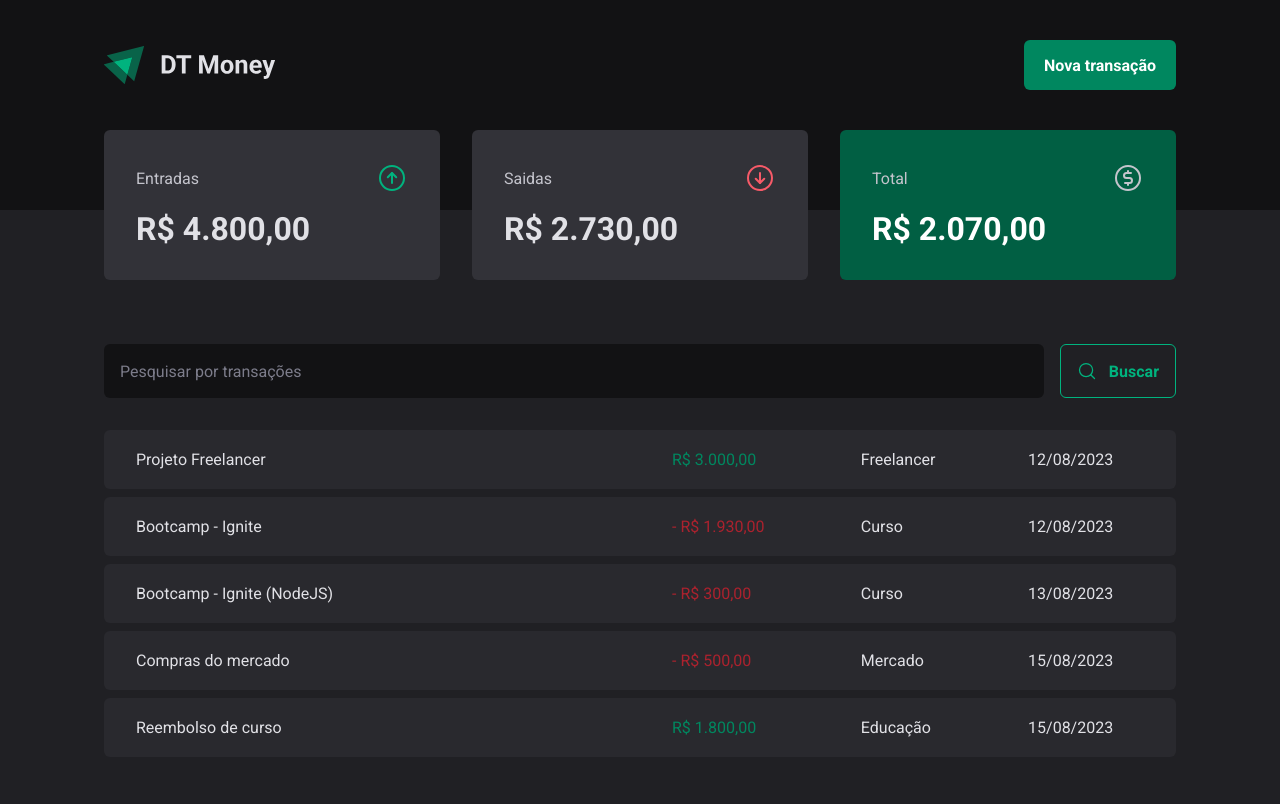
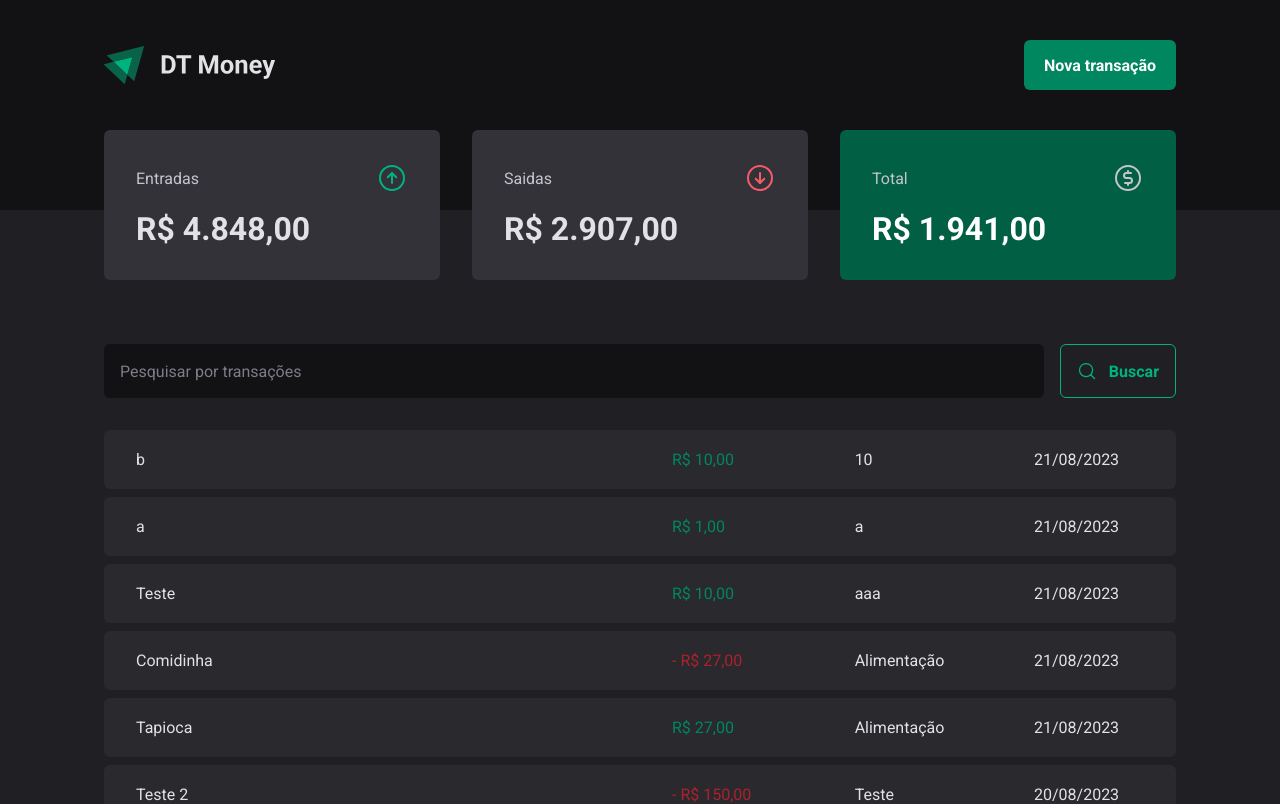
Before and after one commit to DanielFariias/dt-money, a React (Vite) app: page / in a window 1280 px wide. Shown: the top 804 px of the page. Built offline with nearby package versions, Linux system fonts and the light colour scheme; data requests are answered from the project's data file.

Commit message:
feat: :art: Criando uma nova transação

```diff
--- a/package.json
+++ b/package.json
@@ -18,7 +18,9 @@
     "react": "^18.2.0",
     "react-dom": "^18.2.0",
     "react-hook-form": "^7.45.4",
+    "scheduler": "^0.23.0",
     "styled-components": "^6.0.7",
+    "use-context-selector": "^1.4.1",
     "zod": "^3.22.2"
   },
   "devDependencies": {
--- a/server.json
+++ b/server.json
@@ -39,6 +39,54 @@
       "type": "income",
       "createdAt": "2023-08-15T02:27:02.860Z",
       "id": 5
+    },
+    {
+      "description": "Teste 2",
+      "price": 150,
+      "category": "Teste",
+      "type": "outcome",
+      "createdAt": "2023-08-20T18:54:35.745Z",
+      "id": 7
+    },
+    {
+      "description": "Tapioca",
+      "price": 27,
+      "category": "Alimentação",
+      "type": "income",
+      "createdAt": "2023-08-21T22:36:02.979Z",
+      "id": 8
+    },
+    {
+      "description": "Comidinha",
+      "price": 27,
+      "category": "Alimentação",
+      "type": "outcome",
+      "createdAt": "2023-08-21T23:09:34.113Z",
+      "id": 9
+    },
+    {
+      "description": "Teste",
+      "price": 10,
+      "category": "aaa",
+      "type": "income",
+      "createdAt": "2023-08-21T23:14:53.833Z",
+      "id": 10
+    },
+    {
+      "description": "a",
+      "price": 1,
+      "category": "a",
+      "type": "income",
+      "createdAt": "2023-08-21T23:15:26.344Z",
+      "id": 11
+    },
+    {
+      "description": "b",
+      "price": 10,
+      "category": "10",
+      "type": "income",
+      "createdAt": "2023-08-21T23:16:12.676Z",
+      "id": 12
     }
   ]
 }
--- a/src/components/header/index.tsx
+++ b/src/components/header/index.tsx
@@ -3,19 +3,26 @@ import * as S from './styles'
 import logoImg from '../../assets/logo.svg'
 import * as Dialog from '@radix-ui/react-dialog'
 import { NewTransactionModal } from '../new-transaction-modal'
+import { useState } from 'react'
 
 export function Header() {
+  const [isOpenModal, setIsOpenModal] = useState(false)
+
+  function handleToggleModal() {
+    setIsOpenModal((prevState) => !prevState)
+  }
+
   return (
     <S.Wrapper>
       <S.Content className="container">
         <img src={logoImg} alt="" />
 
-        <Dialog.Root>
+        <Dialog.Root open={isOpenModal} onOpenChange={handleToggleModal}>
           <Dialog.Trigger asChild>
             <S.NewTransactionButton>Nova transação</S.NewTransactionButton>
           </Dialog.Trigger>
 
-          <NewTransactionModal />
+          <NewTransactionModal onToggleModal={handleToggleModal} />
         </Dialog.Root>
       </S.Content>
     </S.Wrapper>
--- a/src/components/new-transaction-modal/index.tsx
+++ b/src/components/new-transaction-modal/index.tsx
@@ -8,6 +8,8 @@ import * as Dialog from '@radix-ui/react-dialog'
 import * as z from 'zod'
 
 import * as S from './styles'
+import { useContext } from 'react'
+import { TransactionsContext } from '@/contexts/transactions-context'
 
 const newTransactionFormSchema = z.object({
   description: z.string().nonempty({ message: 'Descrição é obrigatória' }),
@@ -18,7 +20,14 @@ const newTransactionFormSchema = z.object({
 
 type TNewTransactionFormSchemaType = z.infer<typeof newTransactionFormSchema>
 
-export function NewTransactionModal() {
+interface INewTransactionModalProps {
+  onToggleModal: () => void
+}
+
+export function NewTransactionModal({
+  onToggleModal,
+}: INewTransactionModalProps) {
+  const { onCreateTransaction } = useContext(TransactionsContext)
   const {
     register,
     handleSubmit,
@@ -34,8 +43,12 @@ export function NewTransactionModal() {
   async function handleCreateNewTransaction(
     data: TNewTransactionFormSchemaType,
   ) {
-    await new Promise((resolve) => setTimeout(resolve, 2000))
-    console.log(data)
+    try {
+      await onCreateTransaction(data)
+      onToggleModal()
+    } catch (error) {
+      console.log(error)
+    }
   }
   return (
     <Dialog.Portal>
--- a/src/contexts/transactions-context.tsx
+++ b/src/contexts/transactions-context.tsx
@@ -4,9 +4,17 @@ import transactionsService from '@/services/transactions-service'
 
 import { ITransaction } from '@/types/transaction'
 
+interface INewTransaction {
+  description: string
+  price: number
+  category: string
+  type: 'income' | 'outcome'
+}
+
 interface ITransactionsContextData {
   transactions: ITransaction[]
   onGetTransactions: (query: string) => Promise<void>
+  onCreateTransaction: (data: INewTransaction) => Promise<void>
 }
 
 export const TransactionsContext = createContext({} as ITransactionsContextData)
@@ -16,9 +24,27 @@ export function TransactionsProvider({ children }: { children: ReactNode }) {
 
   async function getTransactions(query: string = '') {
     try {
-      const contactsList = await transactionsService.getByQuery(query)
+      const params = {
+        _sort: 'createdAt',
+        _order: 'desc',
+      }
+
+      const contactsList = await transactionsService.getByQuery(query, params)
 
       setTransactions(contactsList)
+    } catch (error) {
+      console.log(error)
+    }
+  }
+
+  async function createTransaction(data: INewTransaction) {
+    try {
+      const newTransaction = await transactionsService.create({
+        ...data,
+        createdAt: new Date(),
+      })
+
+      setTransactions((prevState) => [newTransaction, ...prevState])
     } catch (error) {
       console.log(error)
     }
@@ -33,6 +59,7 @@ export function TransactionsProvider({ children }: { children: ReactNode }) {
       value={{
         transactions,
         onGetTransactions: getTransactions,
+        onCreateTransaction: createTransaction,
       }}
     >
       {children}
--- a/src/services/http-client.ts
+++ b/src/services/http-client.ts
@@ -1,3 +1,4 @@
+/* eslint-disable @typescript-eslint/no-explicit-any */
 import APIError from '../errors/api-error'
 
 interface IOptions {
--- a/src/services/transactions-service.ts
+++ b/src/services/transactions-service.ts
@@ -1,7 +1,12 @@
+/* eslint-disable @typescript-eslint/no-explicit-any */
 import HttpClient from './http-client'
 
 interface ITransactionsService {
   httpClient: HttpClient
+}
+
+interface IParams {
+  [key: string]: string
 }
 
 class TransactionsService implements ITransactionsService {
@@ -11,17 +16,33 @@ class TransactionsService implements ITransactionsService {
     this.httpClient = new HttpClient('http://localhost:3000')
   }
 
-  async listAll() {
-    return this.httpClient.get(`/transactions`)
+  async listAll(params?: IParams) {
+    if (!params) {
+      return this.httpClient.get(`/transactions`)
+    }
+
+    let queryParams = ''
+    Object.entries(params).forEach(([key, value]) => {
+      queryParams = queryParams + `&${key}=${value}`
+    })
+
+    console.log(queryParams)
+    return this.httpClient.get(`/transactions?${queryParams}`)
   }
 
-  async getByQuery(query?: string) {
+  async getByQuery(query?: string, params?: IParams) {
     if (!query) {
-      return this.listAll()
+      return this.listAll(params)
     }
 
     return this.httpClient.get(`/transactions?q=${query}`)
   }
+
+  async create(transaction: any) {
+    return this.httpClient.post(`/transactions`, {
+      body: transaction,
+    })
+  }
 }
 
 export default new TransactionsService()
```
Also changed, not shown: 1 other file (tests, documents, lock files or other folders).
